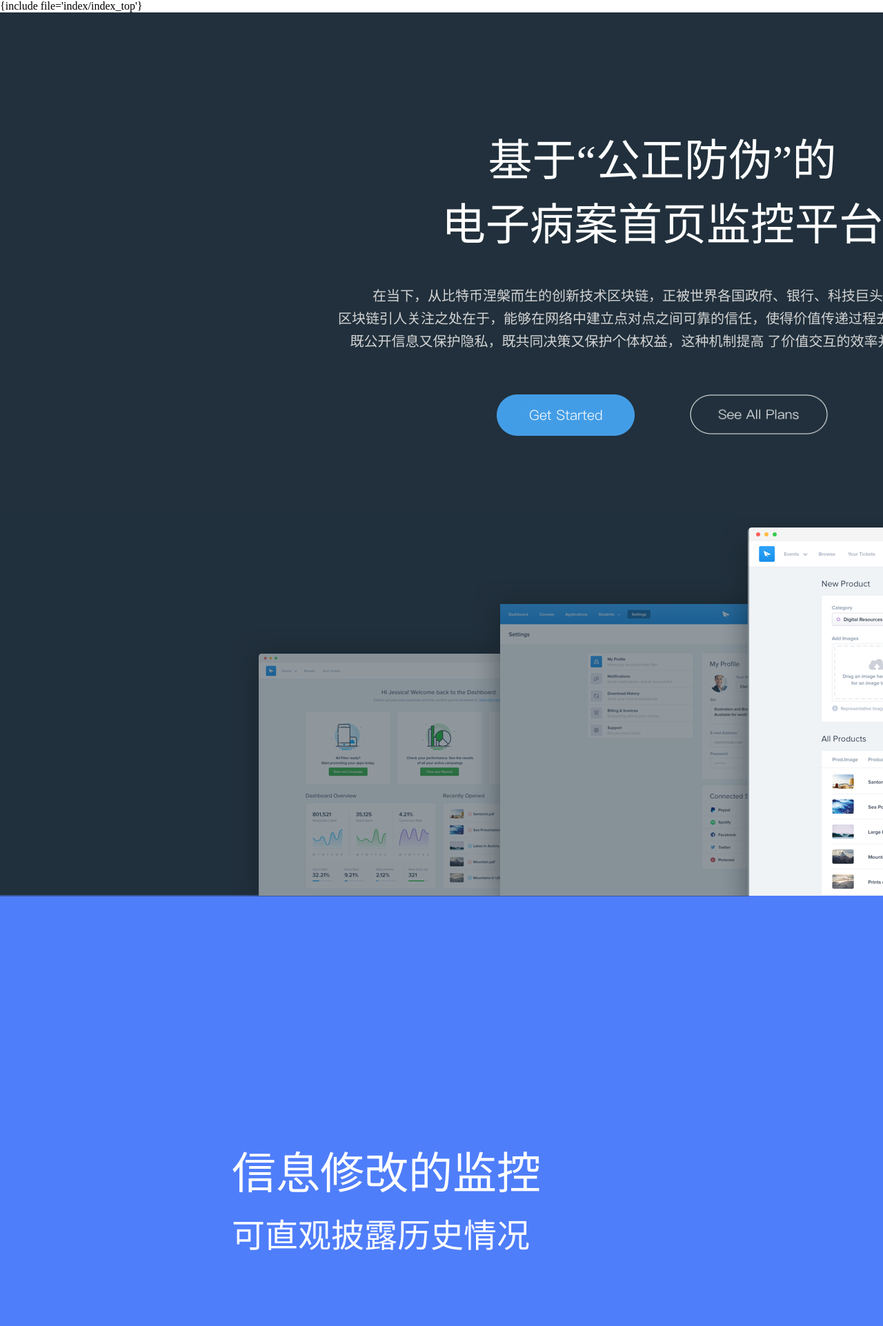
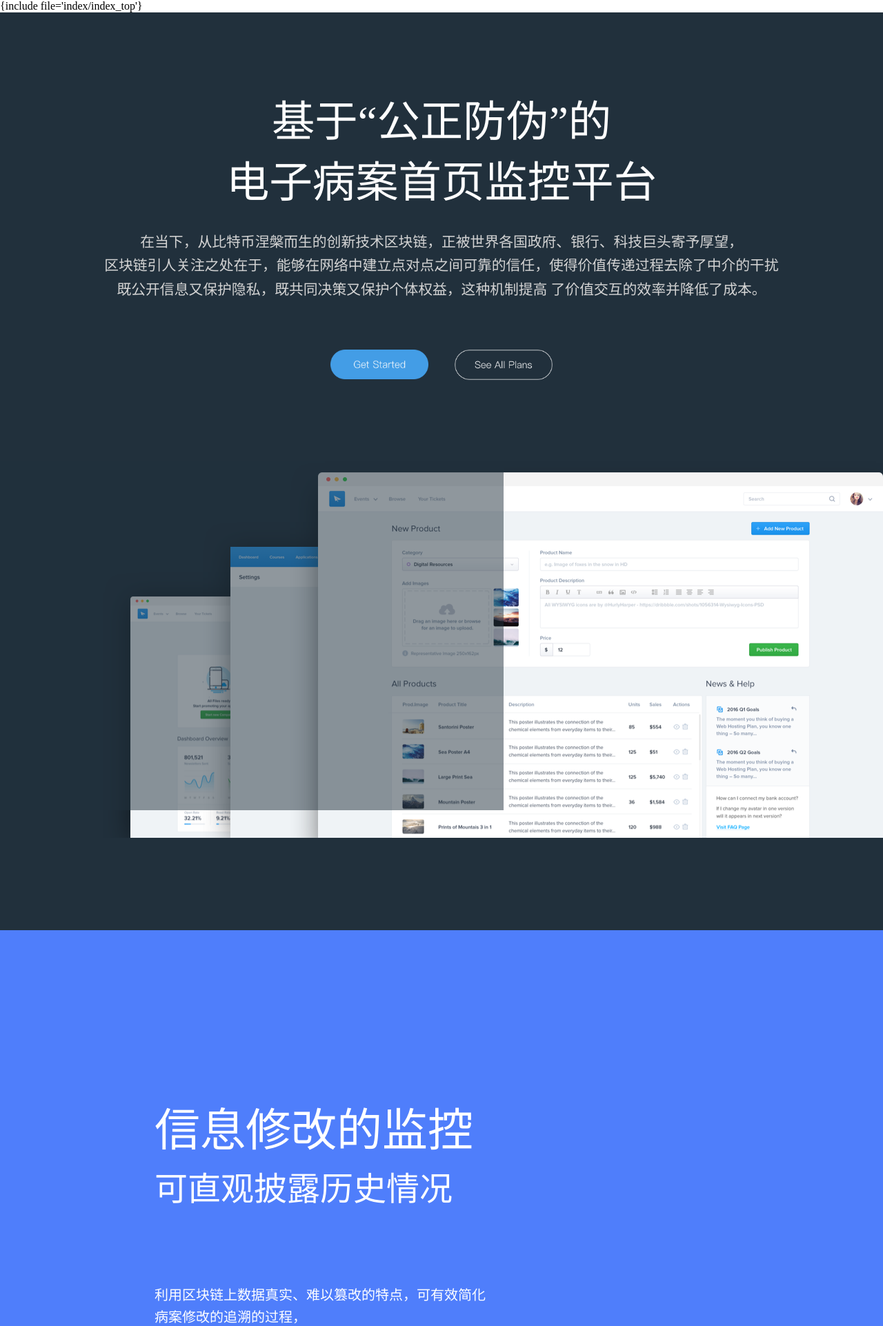
Before and after one commit to larkin2296/lianxing_web, a PHP site: page /lianxing/apps/index/view/project_show/index.html in a window 1280 px wide; the page is wider, and only the part inside the window is pictured. Shown: the top 1923 px of that part at 69% size. Run offline with PHP 8.4, Linux system fonts and the light colour scheme; some libraries are stand-ins or nearby versions.

Commit message:
no message

```diff
--- a/apps/index/view/project_show/index.html
+++ b/apps/index/view/project_show/index.html
@@ -8,14 +8,14 @@
 <body>
 {include file='index/index_top'}
 <div class="content_fir">
-<p style="padding-top:170px">基于“公正防伪”的</p>
-    <p style="padding-bottom:40px;">电子病案首页监控平台</p>
+<p style="padding-top:9%">基于“公正防伪”的</p>
+    <p style="padding-bottom:2%;">电子病案首页监控平台</p>
     在当下，从比特币涅槃而生的创新技术区块链，正被世界各国政府、银行、科技巨头寄予厚望，<br />
     区块链引人关注之处在于，能够在网络中建立点对点之间可靠的信任，使得价值传递过程去除了中介的干扰<br />
     既公开信息又保护隐私，既共同决策又保护个体权益，这种机制提高 了价值交互的效率并降低了成本。
     <div class="two_button">
-        <input type="button" value="" style="background:url('__static__/img/Group_4.png') no-repeat;background-size: 200px 60px;float: left;"/>
-        <input type="button" value="" style="background:url('__static__/img/Group_153.png') no-repeat;background-size: 200px 58px;float:right;"/>
+        <input type="button" value="" style="background:url('__static__/img/Group_4.png') no-repeat;background-size: contain;float: left;"/>
+        <input type="button" value="" style="background:url('__static__/img/Group_153.png') no-repeat;background-size: contain;float:right;"/>
     </div>
     <div class="fir_pic">
             <div class="fir_pic_grey"></div>
@@ -29,8 +29,8 @@
         降低追溯 成本，此外，通过区块链技术，实现个人数字化管理，简化信息流程，<br/>
         有助于更为清晰地披露历史情况。
         <div class="two_button">
-            <input type="button" value="" style="background:url('__static__/img/Group_41.png') no-repeat;background-size: 200px 60px;float: left;"/>
-            <input type="button" value="" style="background:url('__static__/img/Group_153.png') no-repeat;background-size: 200px 58px;float:right;"/>
+            <input type="button" value="" style="background:url('__static__/img/Group_41.png') no-repeat;background-size: contain;float: left;"/>
+            <input type="button" value="" style="background:url('__static__/img/Group_153.png') no-repeat;background-size: contain;float:right;"/>
         </div>
     </div>
 </div>
@@ -43,8 +43,8 @@
         病案首页监控模式中的信 息设备基础是由病案系统紧密衔接而成，因此，<br/>
         病案首页监控模式要体现系统性原则。
         <div class="two_button">
-            <input type="button" value="" style="background:url('__static__/img/Group_4.png') no-repeat;background-size: 200px 60px;float: left;"/>
-            <input type="button" value="" style="background:url('__static__/img/Group_152.png') no-repeat;background-size: 200px 58px;float:right;"/>
+            <input type="button" value="" style="background:url('__static__/img/Group_4.png') no-repeat;background-size: contain;float: left;"/>
+            <input type="button" value="" style="background:url('__static__/img/Group_152.png') no-repeat;background-size: contain;float:right;"/>
         </div>
     </div>
 </div>
@@ -58,8 +58,8 @@
         安全规范，形成完整的安全保证体系，保证系统数据不被 非法入侵者<br/>
         破坏和盗用，并保证数据的一致性。
         <div class="two_button">
-            <input type="button" value="" style="background:url('__static__/img/Group_43.png') no-repeat;background-size: 200px 60px;float: left;"/>
-            <input type="button" value="" style="background:url('__static__/img/Group_151.png') no-repeat;background-size: 200px 58px;float:right;"/>
+            <input type="button" value="" style="background:url('__static__/img/Group_43.png') no-repeat;background-size: contain;float: left;"/>
+            <input type="button" value="" style="background:url('__static__/img/Group_151.png') no-repeat;background-size: contain;float:right;"/>
         </div>
     </div>
 </div>
@@ -83,7 +83,7 @@
     </div>
     <div class="fiv_word">Let us monitor and protect you from time to time !</div>
     <div class="two_button">
-        <input type="button" style="background:url('__static__/img/Group_4.png') no-repeat;background-size: 200px 60px;margin-top:80px;margin-bottom:80px;"/>
+        <input type="button" style="background:url('__static__/img/Group_4.png') no-repeat;background-size: contain;margin-top:18%;margin-bottom:18%;"/>
         <br/><a href="" >查看所有的系统概述</a>
     </div>
 </div>
--- a/public/static/css/projectshow.css
+++ b/public/static/css/projectshow.css
@@ -3,6 +3,7 @@ body{
     height: 100%;
     margin:0px;
     padding:0px;
+    overflow-x: hidden;
 }
 p{
     display: block;
@@ -40,76 +41,77 @@ p{
     letter-spacing: 0;
 }
 .content_fir{
-    width:1920px;
-    height:1280px;
+    width: 100%;
+    height: 64em;
     background: #21303C;
     text-align: center;
     font-family: PingFangSC-Light;
-    font-size: 20px;
+    font-size: 130%;
     color: #D4D4D4;
     letter-spacing: 0;
-    line-height:33px;
+    line-height: 167%;
     position: relative;
-    left:0px;
-    top:0px;
-    z-index:99;
+    left: 0px;
+    top: 0px;
+    z-index: 99;
 }
 .content_fir p{
     font-family: PingFangSC-Light;
-    font-size: 64px;
+    font-size: 300%;
     color: #FFFFFF;
     letter-spacing: 0;
-    line-height:92.5px;
+    line-height: 140%;
 }
 .content_fir .two_button{
-    width:480px;
-    margin:60px auto;
+    width: 25.23%;
+    height: 7%;
+    margin: 5.4% auto;
 }
 .two_button input[type='button']{
-    width:200px;
-    height:60px;
-    border:none;
+    width: 44%;
+    height: 63%;
+    border: none;
 }
 .content_fir .fir_pic{
-    width:1920px;
-    height:550px;
+    width: 100%;
+    height: 41%;
     position: relative;
-    bottom:-177px;
-    left:0px;
-    background: url("../img/Group_7.png") 1044px 0px no-repeat,
-    url('../img/Group_10.png') 685px 91px no-repeat,
-    url("../img/Group_5.png") 335px 163px no-repeat
-
+    bottom: 0%;
+    left: 0px;
+    background: url(../img/Group_7.png) 100% 0% no-repeat,
+    url(../img/Group_10.png) 54% 101% no-repeat,
+    url(../img/Group_5.png) 22% 101% no-repeat;
 }
 .content_fir .fir_pic .fir_pic_grey{
-    width:766px;
-    height:423px;
+    width: 40%;
+    height: 77%;
     background: #21303C;
     opacity: 0.5;
-    padding-left:320px;
-    padding-top:128px;
+    padding-left: 17%;
+    padding-top: 6.7%;
+
 }
 
 
 /*Part 2*/
 .sec_main{
-    width:720px;
-    height:540px;
-    padding-top:360px;
-    margin-left:336px;
+    width: 37.5%;
+    height: 42.2%;
+    padding-top: 18.8%;
+    margin-left: 17.5%;
     ont-family: PingFangSC-Light;
-    font-size: 20px;
+    font-size: 125%;
     letter-spacing: 0;
-    line-height:33px;
+    line-height: 160%;
 }
 .sec_main p{
     font-family: PingFangSC-Light;
-    line-height:90px;
+    line-height:150%;
     letter-spacing: 0;
 }
 .content_sec{
-    width:1920px;
-    height:1280px;
+    width:100%;
+    height:80em;
     background: #4F7EFB;
 }
 .content_sec .sec_main{
@@ -119,44 +121,49 @@ p{
     color: #FFFFFF;
 }
 .content_sec .two_button{
-    width:480px;
-    margin:60px 0px;
+    width: 67.4%;
+    height: 25%;
+    margin: 8.5% 0px;
 }
 .p_1{
-    font-size: 64px;
+    font-size: 330%;
 }
 .p_2{
-    font-size: 48px;padding-bottom:150px;
+    font-size: 240%;
+    padding-bottom: 21%;
+
 }
 /*part 3*/
 .content_thr{
-    width:1920px;
-    height:1280px;
+    width:100%;
+    height:80em;
 }
 
 .content_thr .two_button{
-    width:480px;
-    margin:60px 0px;
+    width: 67.4%;
+    height: 25%;
+    margin: 8.5% 0px;
 }
 
 /*part4*/
 .content_for{
-    width:1920px;
-    height:1280px;
+    width:100%;
+    height:80em;
     background-color: #3BBABB;;
 }
 .content_for .sec_main{
     color:white;
 }
 .content_for .two_button{
-    width:480px;
-    margin:60px 0px;
+    width: 67.4%;
+    height: 25%;
+    margin: 8.5% 0px;
 }
 
 /*part 5*/
 .content_fiv{
-    width:1920px;
-    height:1280px;
+    width:100%;
+    height:80em;
     background-color:#2D2D39;;
     position: relative;
     left:0px;
@@ -231,12 +239,13 @@ p{
 
 .right_pic{
     position: fixed;
-    width:800px;
-    height:700px;
-    right:0px;
-    top:240px;
-    z-index:1;
-    background:url('../img/pro_right_1.png') no-repeat;
+    width: 42%;
+    height: 72%;
+    right: 0px;
+    top: 24.7%;
+    z-index: 1;
+    background: url(../img/pro_right_1.png) no-repeat;
+    background-size: contain;
 }
 .right_pic_cover_1{
     overflow: hidden;
@@ -258,6 +267,7 @@ p{
     -webkit-transform: translateY(100%);
     transform: translateY(100%);
     background: url("../img/pro_right_2.png") no-repeat;
+    background-size: contain;
 }
 .right_pic_cover_2{
     overflow: hidden;
@@ -280,6 +290,7 @@ p{
     transform: translateY(100%);
 
     background: url("../img/pro_right_3.png") no-repeat;
+    background-size: contain;
 }
 
 
```
Also changed, not shown: other parts of public/static/css/projectshow.css (+30 -28 lines).
